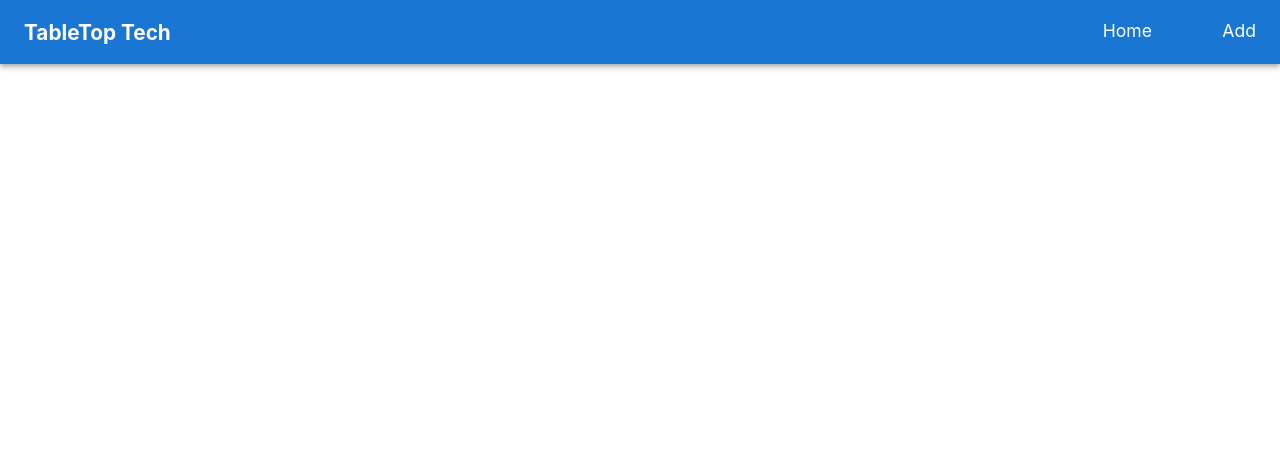
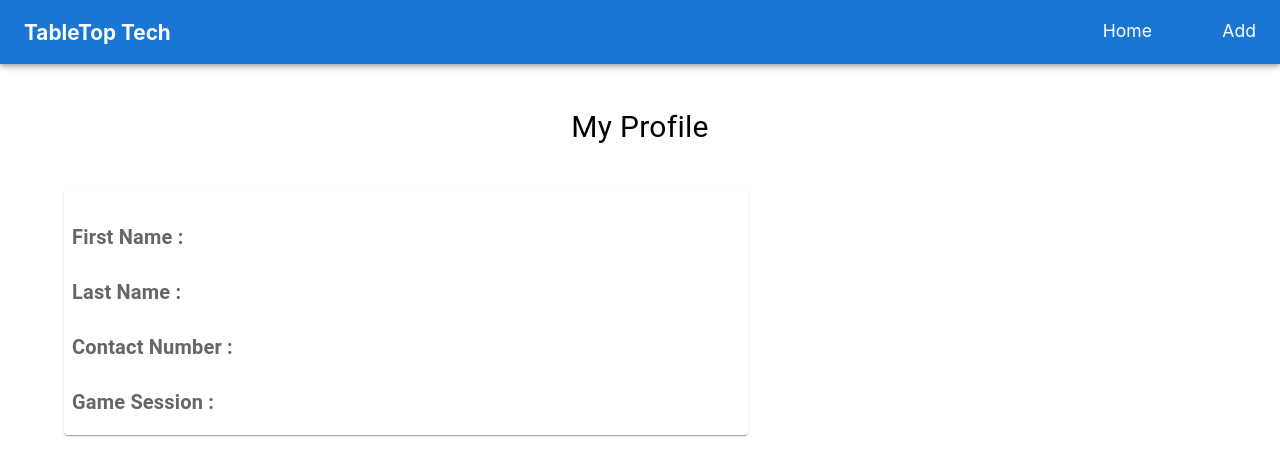
Before and after one commit to princevishwa4/tabletop_tech, a React (Create React App) app: page /profile/1 in a window 1280 px wide. Shown: the top 476 px of the page. Built offline with nearby package versions, Linux system fonts and the light colour scheme.

Commit message:
created detail view for the specific player

```diff
--- /dev/null
+++ b/src/pages/DetailOfPlayer/DetailOfPlayer.css
@@ -0,0 +1,33 @@
+.container {
+    width: 80%;
+}
+
+.form_group>* {
+    margin: 20px 0 !important;
+}
+
+.child_contaner {
+    display: flex !important;
+    justify-content: space-between;
+}
+
+.item_container {
+    max-width: 700px;
+    width: 100%;
+}
+
+.text {
+    height: 500px,
+}
+
+.text>* {
+    margin-bottom: 10px !important;
+    font-size: 20px !important;
+    text-align: left;
+}
+
+.heading {
+    margin: 40px 0 !important;
+    font-size: 30px !important;
+    text-align: center;
+}
--- /dev/null
+++ b/src/pages/DetailOfPlayer/DetailOfPlayer.jsx
@@ -0,0 +1,45 @@
+// MUI imports
+import Container from "@mui/material/Container";
+import Grid from "@mui/material/Grid";
+import Paper from "@mui/material/Paper";
+import Typography from "@mui/material/Typography";
+import { styled } from "@mui/material/styles";
+
+import "./DetailOfPlayer.css";
+
+const DetailOfPlayer = () => {
+  const Item = styled(Paper)(({ theme }) => ({
+    ...theme.typography.body2,
+    padding: theme.spacing(1),
+    textAlign: "center",
+    color: theme.palette.text.secondary,
+  }));
+
+  return (
+    <>
+      <Typography className="heading">My Profile</Typography>
+      <Container className="container">
+        <Grid container spacing={2} className="child_container">
+          <Grid item className="item_container">
+            <Item className="text">
+              <Typography className="text">
+                <b>First Name : </b>
+              </Typography>
+              <Typography className="text">
+                <b>Last Name : </b>
+              </Typography>
+              <Typography className="text">
+                <b>Contact Number : </b>
+              </Typography>
+              <Typography className="text">
+                <b>Game Session : </b>
+              </Typography>
+            </Item>
+          </Grid>
+        </Grid>
+      </Container>
+    </>
+  );
+};
+
+export default DetailOfPlayer;
--- /dev/null
+++ b/src/pages/DetailOfPlayer/index.js
@@ -0,0 +1,3 @@
+import DetailOfPlayer from "./DetailOfPlayer";
+
+export default DetailOfPlayer;
--- a/src/routing/Routing.js
+++ b/src/routing/Routing.js
@@ -6,6 +6,7 @@ import Header from "../components/Header";
 
 // Pages imports
 import Home from "../pages/Home";
+import DetailOfPlayer from "../pages/DetailOfPlayer";
 
 const Routing = () => {
   return (
@@ -13,6 +14,7 @@ const Routing = () => {
       <Header />
       <Routes>
         <Route path="/" element={<Home />} />
+        <Route path="/profile/1" element={<DetailOfPlayer />} />
       </Routes>
     </>
   );
```
